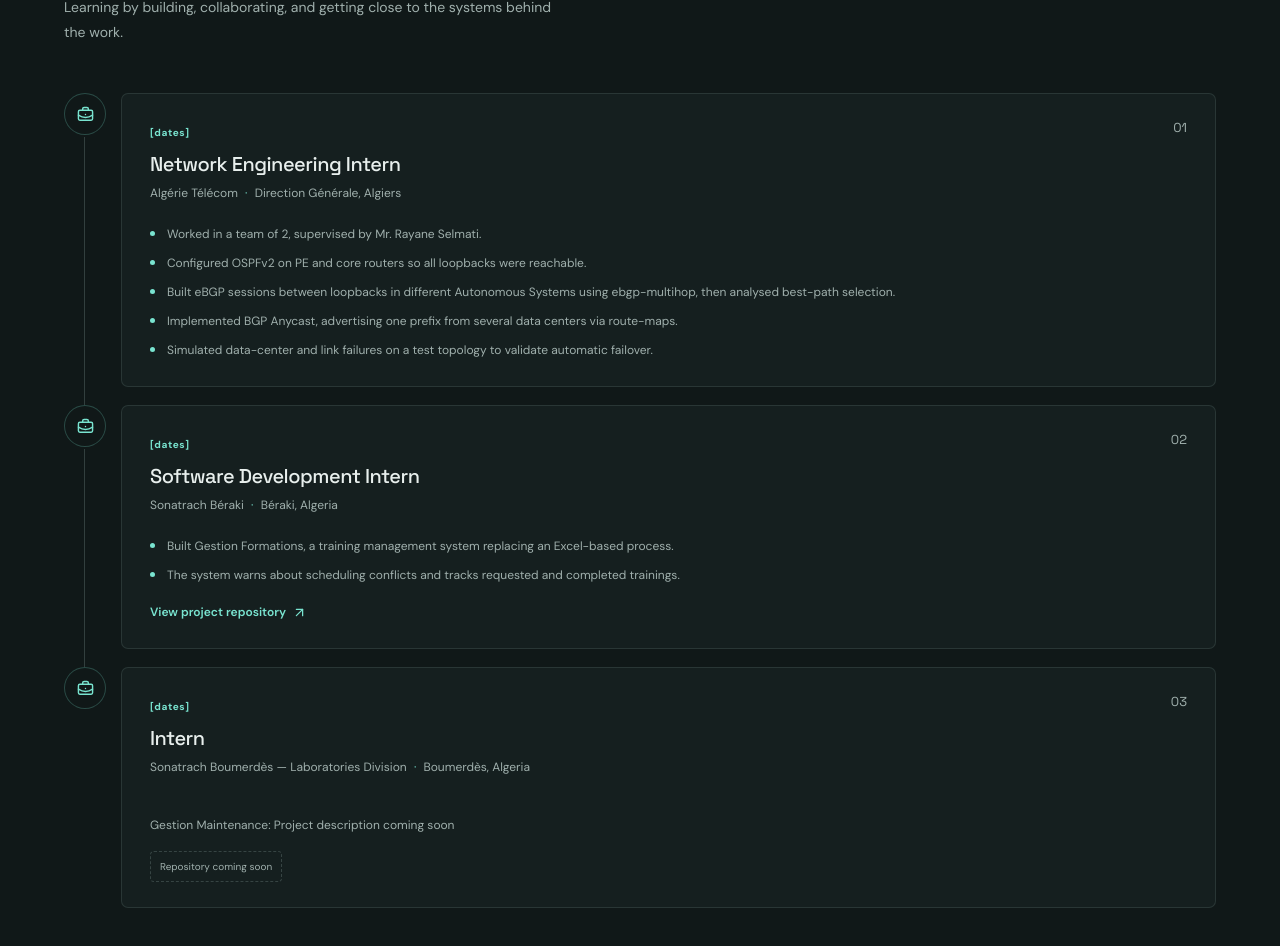
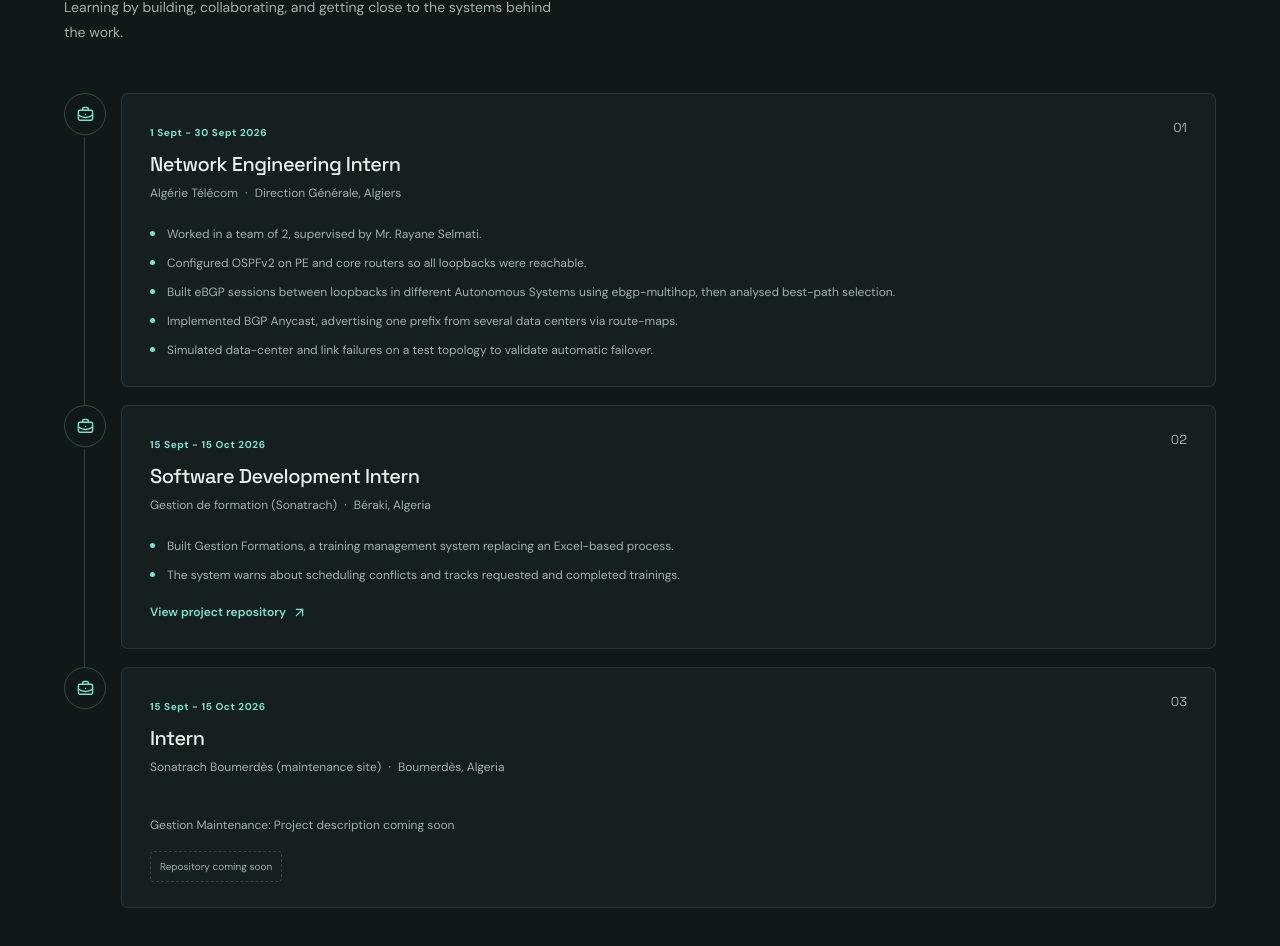
Before and after one commit to KHALIL-hub5/KHALIL-hub5.github.io, a React (Vite) app: page / in a window 1280 px wide. Shown: the part 2374-3320 px from the top of the page. Built offline with nearby package versions, Linux system fonts and the light colour scheme; a web font is replaced by a local one.

Commit message:
Add canonical experience date ranges

```diff
--- a/src/data/content.ts
+++ b/src/data/content.ts
@@ -1,4 +1,5 @@
 import { portfolioProjects } from './projects'
+import { experience } from './experience'
 import type { ProjectCategory, ProjectRecord } from './projects'
 
 export type { ProjectCategory, ProjectIcon, RepositoryStatus } from './projects'
@@ -76,42 +77,7 @@
       items: ['OSPF', 'BGP', 'MPLS concepts', 'SSH', 'FTP', 'CTF challenges'],
     },
   ],
-  experience: [
-    {
-      role: 'Network Engineering Intern',
-      organization: 'Algérie Télécom',
-      location: 'Direction Générale, Algiers',
-      dates: '[dates]',
-      highlights: [
-        'Worked in a team of 2, supervised by Mr. Rayane Selmati.',
-        'Configured OSPFv2 on PE and core routers so all loopbacks were reachable.',
-        'Built eBGP sessions between loopbacks in different Autonomous Systems using ebgp-multihop, then analysed best-path selection.',
-        'Implemented BGP Anycast, advertising one prefix from several data centers via route-maps.',
-        'Simulated data-center and link failures on a test topology to validate automatic failover.',
-      ],
-    },
-    {
-      role: 'Software Development Intern',
-      organization: 'Sonatrach Béraki',
-      location: 'Béraki, Algeria',
-      dates: '[dates]',
-      highlights: [
-        'Built Gestion Formations, a training management system replacing an Excel-based process.',
-        'The system warns about scheduling conflicts and tracks requested and completed trainings.',
-      ],
-      repoUrl: 'https://github.com/KHALIL-hub5/gestion-formations',
-    },
-    {
-      role: 'Intern',
-      organization: 'Sonatrach Boumerdès — Laboratories Division',
-      location: 'Boumerdès, Algeria',
-      dates: '[dates]',
-      highlights: [],
-      project: 'Gestion Maintenance',
-      projectDescriptionStatus: 'coming-soon',
-      repoStatus: 'coming-soon',
-    },
-  ],
+  experience,
   experienceSection: {
     eyebrow: 'Where I’ve learned',
     title: 'Experience in practice.',
--- /dev/null
+++ b/src/data/experience.ts
@@ -0,0 +1,81 @@
+export type ExperienceStatus = 'upcoming' | 'ongoing' | 'finished'
+
+export interface ExperienceRecord {
+  role: string
+  organization: string
+  location: string
+  startDate: string
+  endDate: string
+  dates: string
+  highlights: string[]
+  repoUrl?: string
+  project?: string
+  projectDescriptionStatus?: 'coming-soon'
+  repoStatus?: 'coming-soon'
+}
+
+export function formatExperienceDate(isoDate: string) {
+  return new Intl.DateTimeFormat('en-GB', {
+    day: 'numeric',
+    month: 'short',
+    year: 'numeric',
+    timeZone: 'UTC',
+  }).format(new Date(`${isoDate}T00:00:00Z`))
+}
+
+export function formatExperienceRange(startDate: string, endDate: string) {
+  const start = formatExperienceDate(startDate)
+  const end = formatExperienceDate(endDate)
+  return `${start.replace(` ${start.slice(-4)}`, '')} - ${end}`
+}
+
+export function getExperienceStatus(startDate: string, endDate: string, today = new Date().toISOString().slice(0, 10)): ExperienceStatus {
+  if (today < startDate) return 'upcoming'
+  if (today > endDate) return 'finished'
+  return 'ongoing'
+}
+
+const experienceEntries = [
+  {
+    role: 'Network Engineering Intern',
+    organization: 'Algérie Télécom',
+    location: 'Direction Générale, Algiers',
+    startDate: '2026-09-01',
+    endDate: '2026-09-30',
+    highlights: [
+      'Worked in a team of 2, supervised by Mr. Rayane Selmati.',
+      'Configured OSPFv2 on PE and core routers so all loopbacks were reachable.',
+      'Built eBGP sessions between loopbacks in different Autonomous Systems using ebgp-multihop, then analysed best-path selection.',
+      'Implemented BGP Anycast, advertising one prefix from several data centers via route-maps.',
+      'Simulated data-center and link failures on a test topology to validate automatic failover.',
+    ],
+  },
+  {
+    role: 'Software Development Intern',
+    organization: 'Gestion de formation (Sonatrach)',
+    location: 'Béraki, Algeria',
+    startDate: '2026-09-15',
+    endDate: '2026-10-15',
+    highlights: [
+      'Built Gestion Formations, a training management system replacing an Excel-based process.',
+      'The system warns about scheduling conflicts and tracks requested and completed trainings.',
+    ],
+    repoUrl: 'https://github.com/KHALIL-hub5/gestion-formations',
+  },
+  {
+    role: 'Intern',
+    organization: 'Sonatrach Boumerdès (maintenance site)',
+    location: 'Boumerdès, Algeria',
+    startDate: '2026-09-15',
+    endDate: '2026-10-15',
+    highlights: [],
+    project: 'Gestion Maintenance',
+    projectDescriptionStatus: 'coming-soon' as const,
+    repoStatus: 'coming-soon' as const,
+  },
+]
+
+export const experience = experienceEntries.map((entry): ExperienceRecord => ({
+  ...entry,
+  dates: formatExperienceRange(entry.startDate, entry.endDate),
+}))
```
